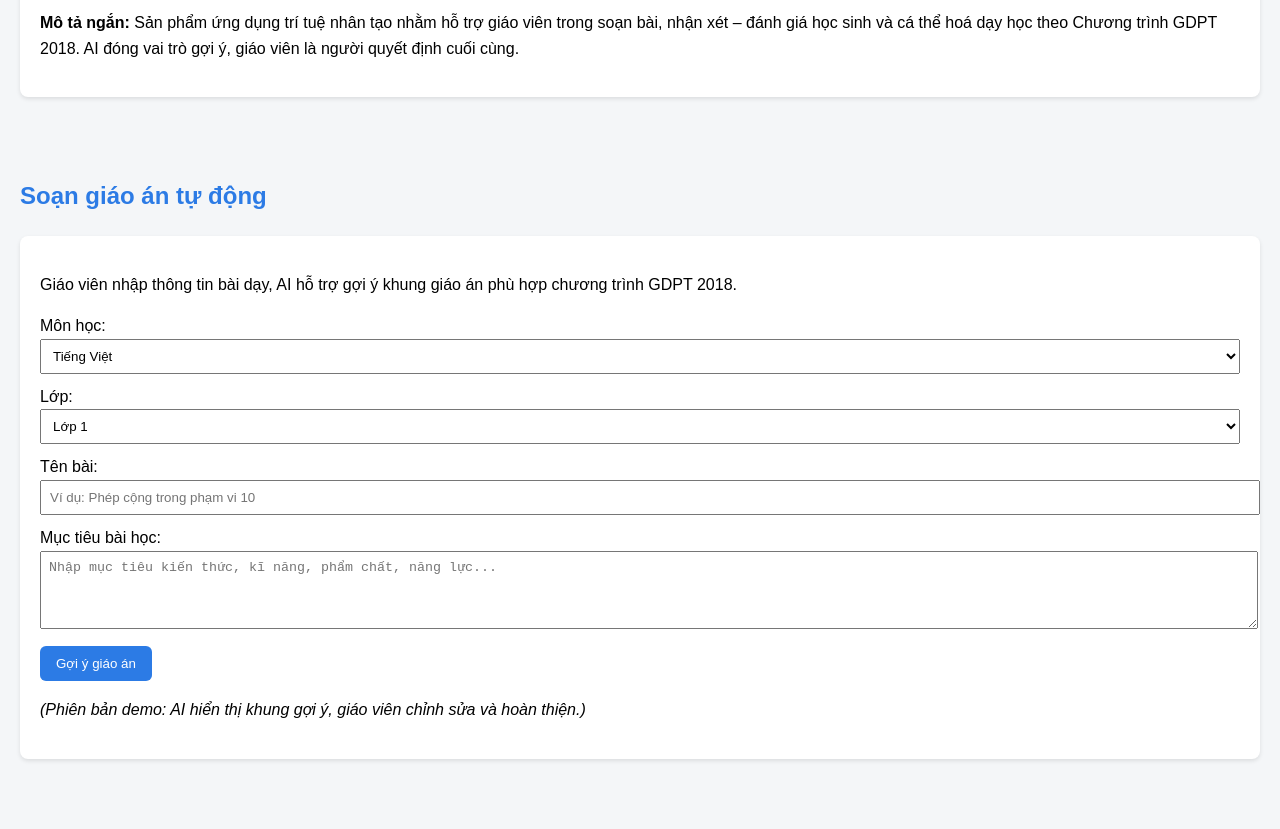
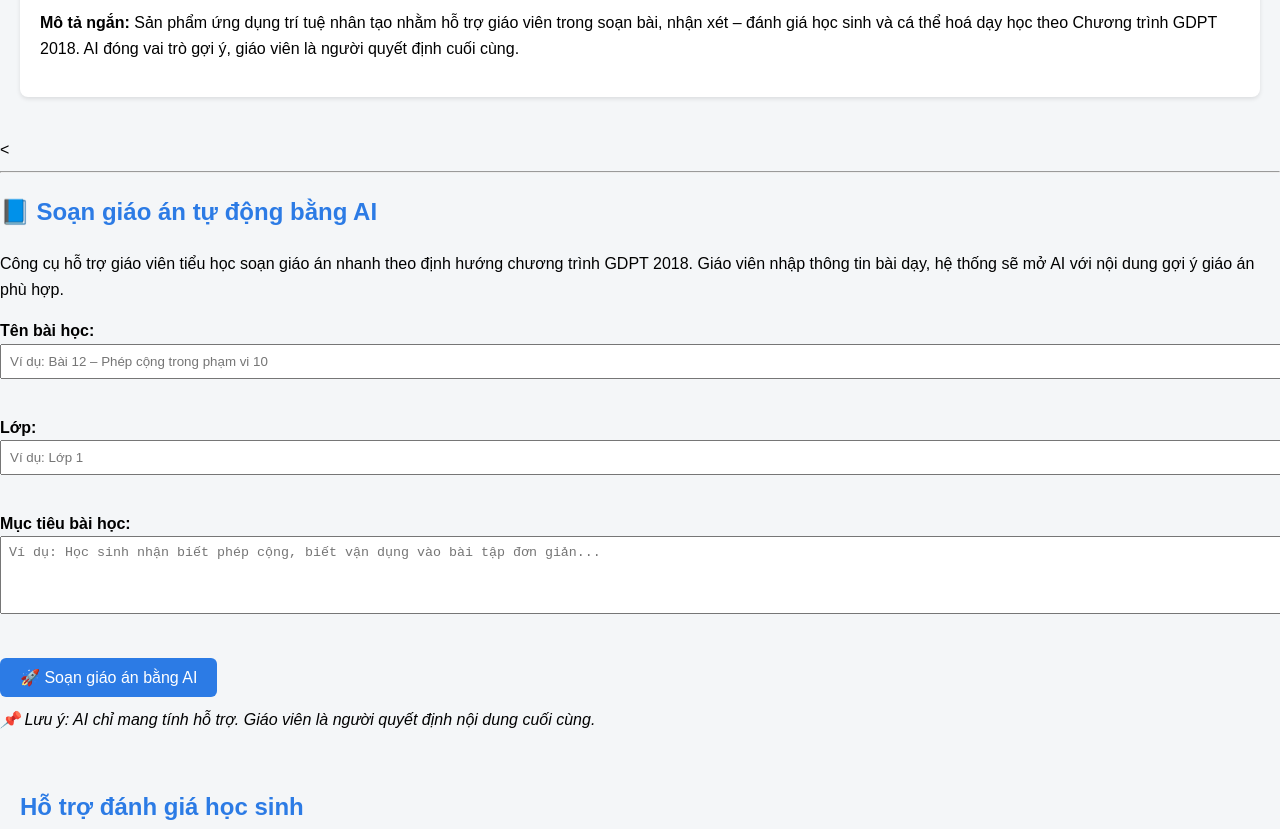
Before and after one commit to 0368822026nhung-droid/ai-teacher-mini, a plain HTML site: page index.html in a window 1280 px wide. Shown: the part 340-1169 px from the top of the page. Drawn offline with Linux system fonts and the light colour scheme.

```diff
--- a/index.html
+++ b/index.html
@@ -65,6 +65,42 @@
     }
   </style>
 </head>
+<script>
+function generateLesson() {
+    const lesson = document.getElementById("lesson").value;
+    const grade = document.getElementById("grade").value;
+    const goal = document.getElementById("goal").value;
+
+    if (!lesson || !grade || !goal) {
+        alert("Vui lòng nhập đầy đủ thông tin trước khi soạn giáo án.");
+        return;
+    }
+
+    const prompt = `
+Bạn là giáo viên tiểu học dạy theo chương trình GDPT 2018.
+
+Hãy soạn giáo án cho:
+- Lớp: ${grade}
+- Bài học: ${lesson}
+- Mục tiêu: ${goal}
+
+Yêu cầu:
+1. Mục tiêu bài học
+2. Chuẩn bị
+3. Hoạt động khởi động
+4. Hình thành kiến thức
+5. Luyện tập
+6. Vận dụng
+7. Đánh giá học sinh
+8. Gợi ý cá thể hoá cho học sinh yếu
+
+Viết ngắn gọn, rõ ràng, dễ áp dụng trong lớp học tiểu học.
+    `;
+
+    const url = "https://chat.openai.com/?q=" + encodeURIComponent(prompt);
+    window.open(url, "_blank");
+}
+</script>
 
 <body>
 
@@ -88,40 +124,33 @@
   </div>
 </section>
 
-<!-- SOẠN GIÁO ÁN -->
-<section id="soangiaoan">
-  <h2>Soạn giáo án tự động</h2>
-  <div class="box">
-    <p>Giáo viên nhập thông tin bài dạy, AI hỗ trợ gợi ý khung giáo án phù hợp chương trình GDPT 2018.</p>
+<<hr>
 
-    <label>Môn học:</label>
-    <select>
-      <option>Tiếng Việt</option>
-      <option>Toán</option>
-      <option>Tự nhiên và Xã hội</option>
-      <option>Hoạt động trải nghiệm</option>
-    </select>
+<h2>📘 Soạn giáo án tự động bằng AI</h2>
+<p>
+Công cụ hỗ trợ giáo viên tiểu học soạn giáo án nhanh theo định hướng chương trình GDPT 2018.
+Giáo viên nhập thông tin bài dạy, hệ thống sẽ mở AI với nội dung gợi ý giáo án phù hợp.
+</p>
 
-    <label>Lớp:</label>
-    <select>
-      <option>Lớp 1</option>
-      <option>Lớp 2</option>
-      <option>Lớp 3</option>
-      <option>Lớp 4</option>
-      <option>Lớp 5</option>
-    </select>
+<label><strong>Tên bài học:</strong></label><br>
+<input type="text" id="lesson" style="width:100%; padding:8px;"
+placeholder="Ví dụ: Bài 12 – Phép cộng trong phạm vi 10"><br><br>
 
-    <label>Tên bài:</label>
-    <input type="text" placeholder="Ví dụ: Phép cộng trong phạm vi 10">
+<label><strong>Lớp:</strong></label><br>
+<input type="text" id="grade" style="width:100%; padding:8px;"
+placeholder="Ví dụ: Lớp 1"><br><br>
 
-    <label>Mục tiêu bài học:</label>
-    <textarea rows="4" placeholder="Nhập mục tiêu kiến thức, kĩ năng, phẩm chất, năng lực..."></textarea>
+<label><strong>Mục tiêu bài học:</strong></label><br>
+<textarea id="goal" rows="4" style="width:100%; padding:8px;"
+placeholder="Ví dụ: Học sinh nhận biết phép cộng, biết vận dụng vào bài tập đơn giản..."></textarea><br><br>
 
-    <button>Gợi ý giáo án</button>
+<button onclick="generateLesson()" style="padding:10px 20px; font-size:16px;">
+🚀 Soạn giáo án bằng AI
+</button>
 
-    <p><i>(Phiên bản demo: AI hiển thị khung gợi ý, giáo viên chỉnh sửa và hoàn thiện.)</i></p>
-  </div>
-</section>
+<p style="margin-top:10px; font-style:italic;">
+📌 Lưu ý: AI chỉ mang tính hỗ trợ. Giáo viên là người quyết định nội dung cuối cùng.
+</p>
 
 <!-- ĐÁNH GIÁ -->
 <section id="danhgia">
```
